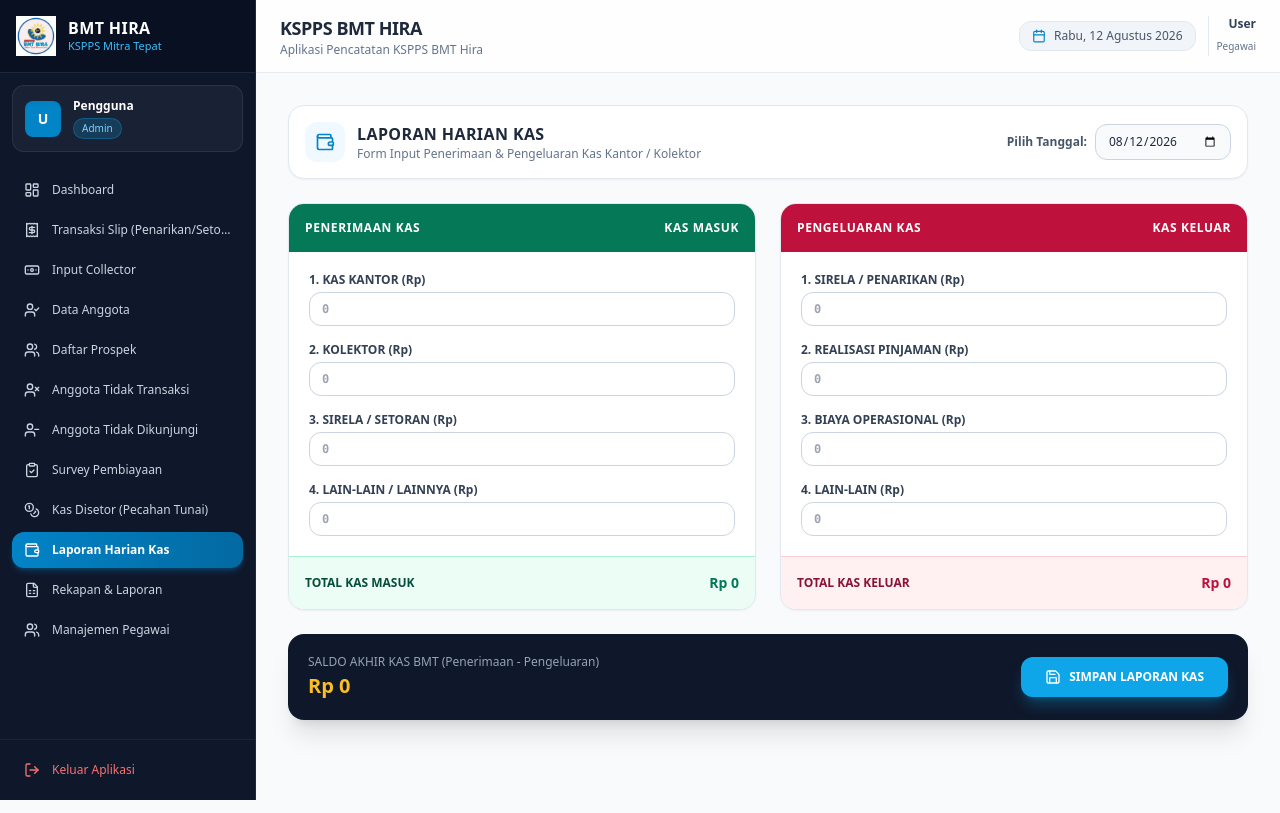
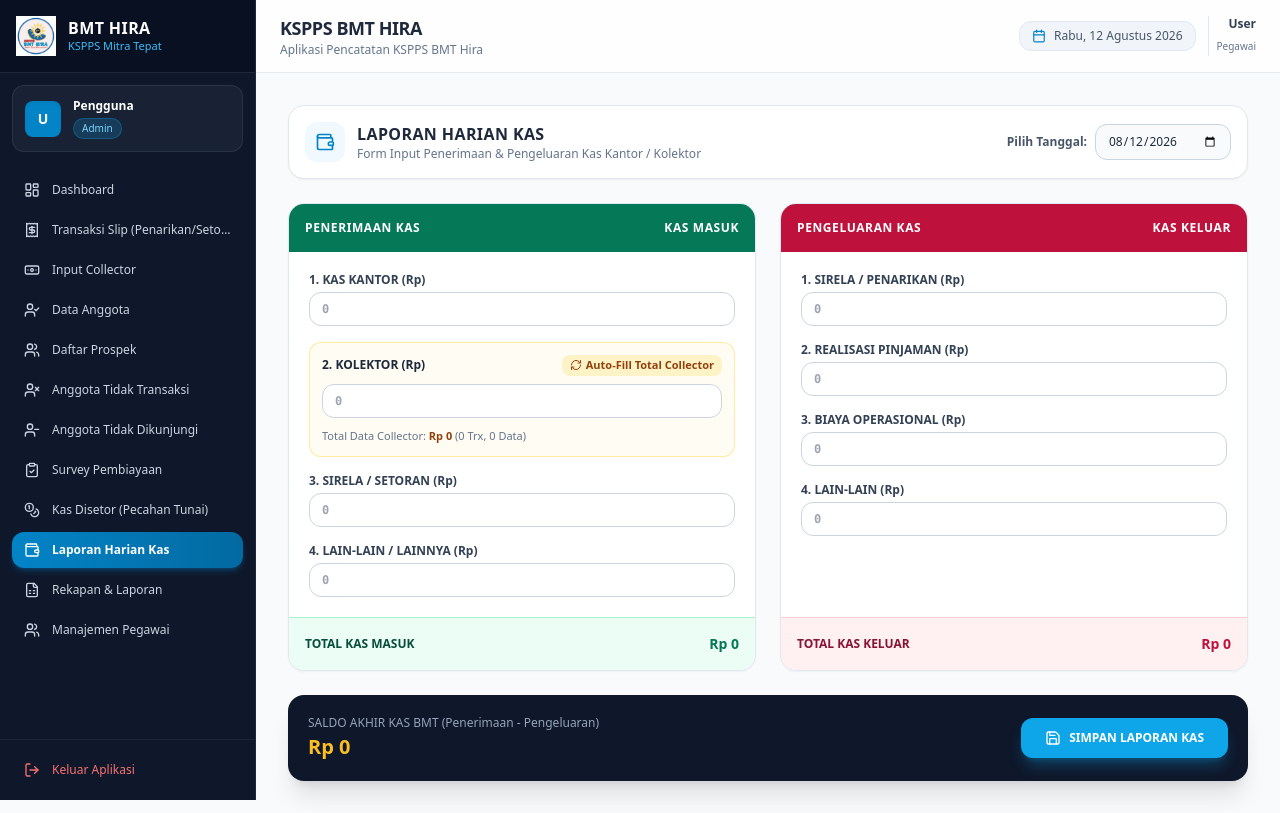
Before and after one commit to cecepns/kspps-bmt-hira, a React (Vite) app in the folder frontend/: page /laporan-kas in a window 1280 px wide. Built offline with nearby package versions, Linux system fonts and the light colour scheme; no server answers; sample sign-in values are in the browser's storage.

Commit message:
fix: bug

```diff
--- a/frontend/src/pages/LaporanKas.jsx
+++ b/frontend/src/pages/LaporanKas.jsx
@@ -2,7 +2,7 @@ import React, { useEffect, useState } from 'react';
 import { request } from '../utils/request';
 import { API_ENDPOINTS } from '../utils/endpoints';
 import toast from 'react-hot-toast';
-import { Wallet, Save } from 'lucide-react';
+import { Wallet, Save, RefreshCw, CheckCircle2 } from 'lucide-react';
 
 export const LaporanKas = () => {
   const [tanggal, setTanggal] = useState(new Date().toISOString().split('T')[0]);
@@ -20,6 +20,12 @@ export const LaporanKas = () => {
     pengeluaran_lain: 0
   });
 
+  const [collectorSummary, setCollectorSummary] = useState({
+    total_nominal: 0,
+    total_transaksi: 0,
+    count: 0
+  });
+
   useEffect(() => {
     fetchLaporanKas();
   }, [tanggal]);
@@ -27,22 +33,42 @@ export const LaporanKas = () => {
   const fetchLaporanKas = async () => {
     setLoading(true);
     try {
-      const res = await request.get(API_ENDPOINTS.LAPORAN_KAS.GET, { tanggal });
-      if (res.success && res.data) {
+      const [kasRes, collectorRes] = await Promise.all([
+        request.get(API_ENDPOINTS.LAPORAN_KAS.GET, { tanggal }),
+        request.get(API_ENDPOINTS.COLLECTOR.SUMMARY_TODAY, { tanggal })
+      ]);
+
+      const collTotal = collectorRes?.success && collectorRes?.data
+        ? Number(collectorRes.data.total_nominal || 0)
+        : 0;
+
+      if (collectorRes?.success && collectorRes?.data) {
+        setCollectorSummary(collectorRes.data);
+      } else {
+        setCollectorSummary({ total_nominal: 0, total_transaksi: 0, count: 0 });
+      }
+
+      if (kasRes.success && kasRes.data) {
+        // Jika data laporan kas sudah pernah disimpan dengan nilai kolektor > 0, gunakan nilai tersebut.
+        // Jika nilai kolektor di laporan kas masih 0 tapi ada data collector pada tanggal tersebut, otomatis auto-fill!
+        const savedKolektor = Number(kasRes.data.kolektor || 0);
+        const finalKolektor = savedKolektor > 0 ? savedKolektor : collTotal;
+
         setFormData({
-          kas_kantor: res.data.kas_kantor || 0,
-          kolektor: res.data.kolektor || 0,
-          penerimaan_sibela: res.data.penerimaan_sibela || 0,
-          penerimaan_lain: res.data.penerimaan_lain || 0,
-          pengeluaran_sibela: res.data.pengeluaran_sibela || 0,
-          pengeluaran_pinjaman: res.data.pengeluaran_pinjaman || 0,
-          pengeluaran_operasional: res.data.pengeluaran_operasional || 0,
-          pengeluaran_lain: res.data.pengeluaran_lain || 0
+          kas_kantor: kasRes.data.kas_kantor || 0,
+          kolektor: finalKolektor,
+          penerimaan_sibela: kasRes.data.penerimaan_sibela || 0,
+          penerimaan_lain: kasRes.data.penerimaan_lain || 0,
+          pengeluaran_sibela: kasRes.data.pengeluaran_sibela || 0,
+          pengeluaran_pinjaman: kasRes.data.pengeluaran_pinjaman || 0,
+          pengeluaran_operasional: kasRes.data.pengeluaran_operasional || 0,
+          pengeluaran_lain: kasRes.data.pengeluaran_lain || 0
         });
       } else {
+        // Jika belum ada laporan kas tersimpan untuk tanggal ini, nilai kolektor otomatis auto-fill dari data collector!
         setFormData({
           kas_kantor: 0,
-          kolektor: 0,
+          kolektor: collTotal,
           penerimaan_sibela: 0,
           penerimaan_lain: 0,
           pengeluaran_sibela: 0,
@@ -56,6 +82,14 @@ export const LaporanKas = () => {
     } finally {
       setLoading(false);
     }
+  };
+
+  const handleSyncCollector = () => {
+    setFormData(prev => ({
+      ...prev,
+      kolektor: collectorSummary.total_nominal || 0
+    }));
+    toast.success(`Nilai Kolektor di-fill otomatis: ${formatRupiah(collectorSummary.total_nominal || 0)}`);
   };
 
   const handleChange = (field, val) => {
@@ -136,15 +170,39 @@ export const LaporanKas = () => {
                   />
                 </div>
 
-                <div>
-                  <label className="block text-xs font-bold text-slate-700 mb-1">2. KOLEKTOR (Rp)</label>
+                <div className="bg-amber-50/60 p-3 rounded-xl border border-amber-200/80 space-y-2">
+                  <div className="flex flex-col sm:flex-row sm:items-center justify-between gap-1.5">
+                    <label className="block text-xs font-bold text-slate-800">
+                      2. KOLEKTOR (Rp)
+                    </label>
+                    <button
+                      type="button"
+                      onClick={handleSyncCollector}
+                      className="text-[11px] font-bold text-amber-800 hover:text-amber-900 bg-amber-100 hover:bg-amber-200 px-2 py-0.5 rounded-lg transition inline-flex items-center gap-1 w-fit"
+                      title="Klik untuk auto-fill nilai sesuai total data collector pada tanggal ini"
+                    >
+                      <RefreshCw className="w-3 h-3" />
+                      <span>Auto-Fill Total Collector</span>
+                    </button>
+                  </div>
                   <input
                     type="number"
                     value={formData.kolektor || ''}
                     onChange={(e) => handleChange('kolektor', e.target.value)}
                     placeholder="0"
-                    className="w-full px-3 py-2 text-xs rounded-xl border border-slate-300 font-mono font-bold text-slate-800 focus:ring-2 focus:ring-emerald-500 outline-none"
+                    className="w-full px-3 py-2 text-xs rounded-xl border border-slate-300 font-mono font-bold text-slate-800 focus:ring-2 focus:ring-emerald-500 outline-none bg-white"
                   />
+                  <div className="flex flex-wrap items-center justify-between gap-2 text-[11px] text-slate-500 pt-0.5">
+                    <span>
+                      Total Data Collector: <strong className="text-amber-800">{formatRupiah(collectorSummary.total_nominal)}</strong> ({collectorSummary.total_transaksi} Trx, {collectorSummary.count} Data)
+                    </span>
+                    {Number(formData.kolektor) === Number(collectorSummary.total_nominal) && collectorSummary.total_nominal > 0 && (
+                      <span className="text-emerald-700 font-bold flex items-center gap-1">
+                        <CheckCircle2 className="w-3.5 h-3.5 text-emerald-600" />
+                        <span>Sesuai Total Collector</span>
+                      </span>
+                    )}
+                  </div>
                 </div>
 
                 <div>
```
